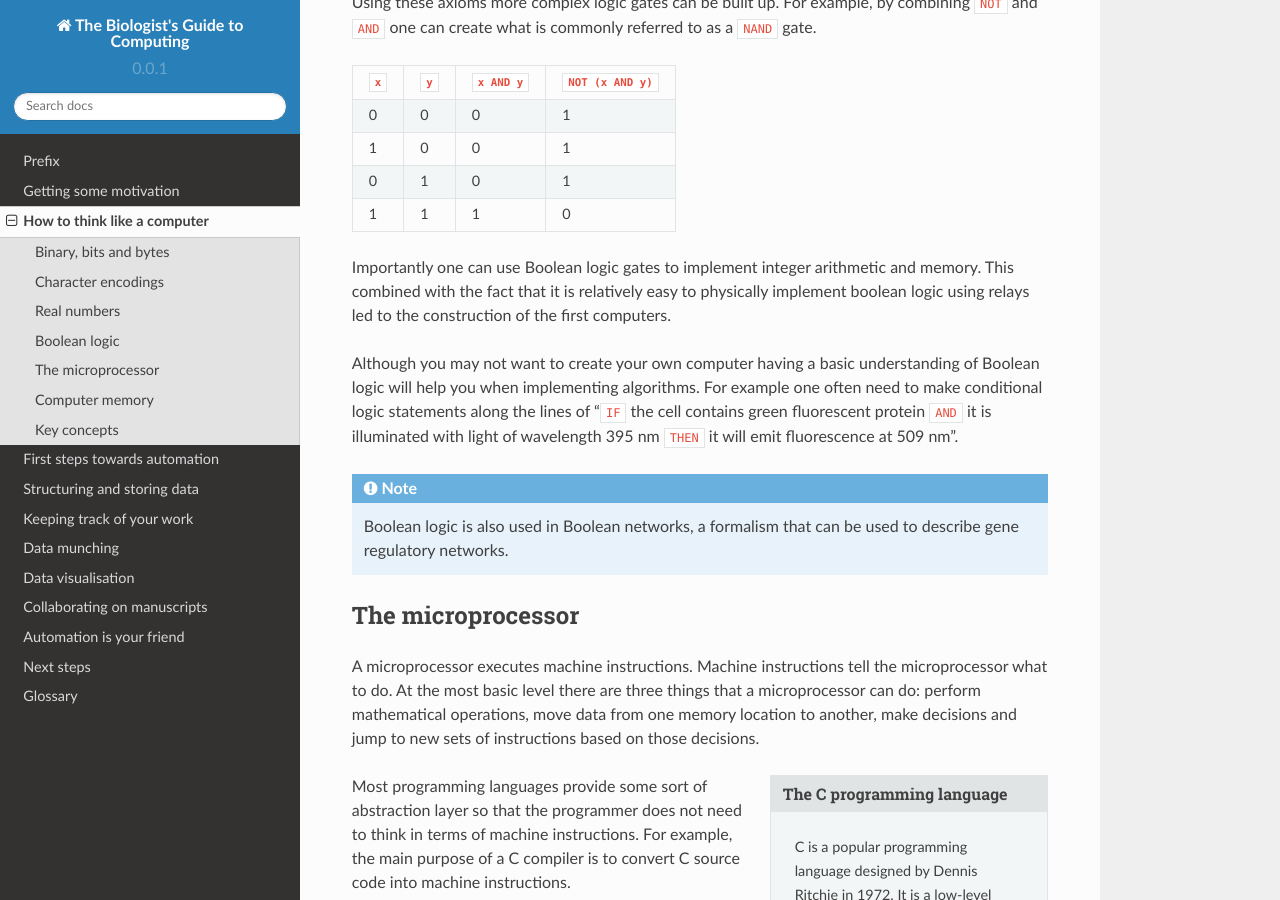
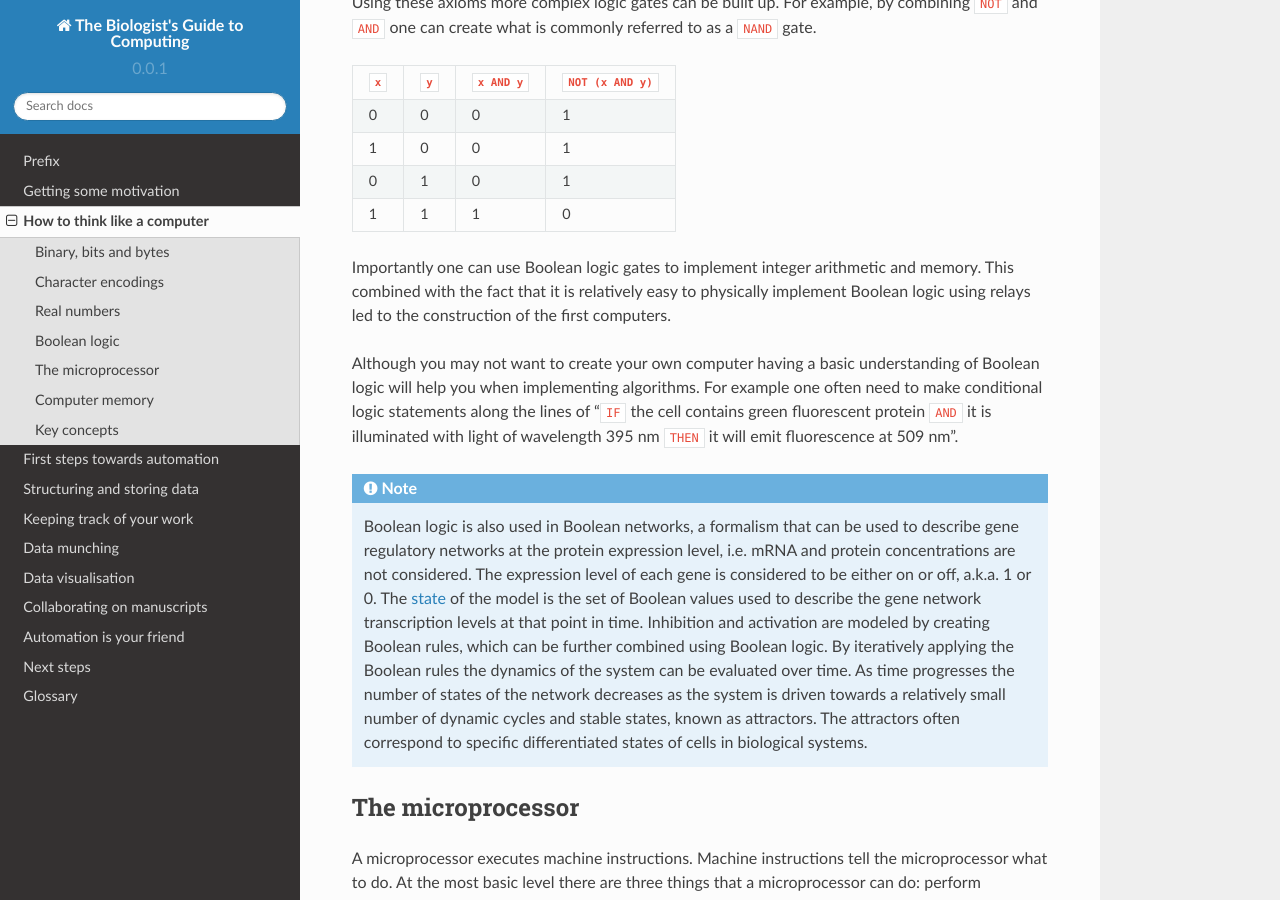
Before and after one commit to tjelvar-olsson/biologists-guide-to-computing, a Sphinx documentation site: the page built from source/how-to-think-like-a-computer.rst, in a window 1280 px wide and 900 px high, scrolled down 4287 px. Built offline with Sphinx 7.4.7 and the Read the Docs theme 2.0.0, drawn with Linux system fonts in a browser that asks for light colours.

Commit message:
Improved section on Boolean networks.

```diff
--- a/source/how-to-think-like-a-computer.rst
+++ b/source/how-to-think-like-a-computer.rst
@@ -216,7 +216,7 @@ a ``NAND`` gate.
 
 Importantly one can use Boolean logic gates to implement integer arithmetic
 and memory. This combined with the fact that it is relatively easy to
-physically implement boolean logic using relays led to the construction of
+physically implement Boolean logic using relays led to the construction of
 the first computers.
 
 Although you may not want to create your own computer having a basic
@@ -225,8 +225,21 @@ example one often need to make conditional logic statements along the lines of
 "``IF`` the cell contains green fluorescent protein ``AND`` it is illuminated
 with light of wavelength 395 nm ``THEN`` it will emit fluorescence at 509 nm".
 
-.. note:: Boolean logic is also used in Boolean networks, a formalism that
-          can be used to describe gene regulatory networks.
+.. note:: Boolean logic is also used in Boolean networks, a formalism that can
+          be used to describe gene regulatory networks at the protein
+          expression level, i.e.  mRNA and protein concentrations are not
+          considered. The expression level of each gene is considered to be
+          either on or off, a.k.a.  1 or 0. The :term:`state` of the model is
+          the set of Boolean values used to describe the gene network
+          transcription levels at that point in time. Inhibition and activation are
+          modeled by creating Boolean rules, which can be further combined using
+          Boolean logic. By iteratively applying the Boolean rules the dynamics
+          of the system can be evaluated over time. As time progresses the
+          number of states of the network decreases as the system is driven
+          towards a relatively small number of dynamic cycles and stable
+          states, known as attractors. The attractors often correspond to
+          specific differentiated states of cells in biological systems.
+
 
 
 
```
